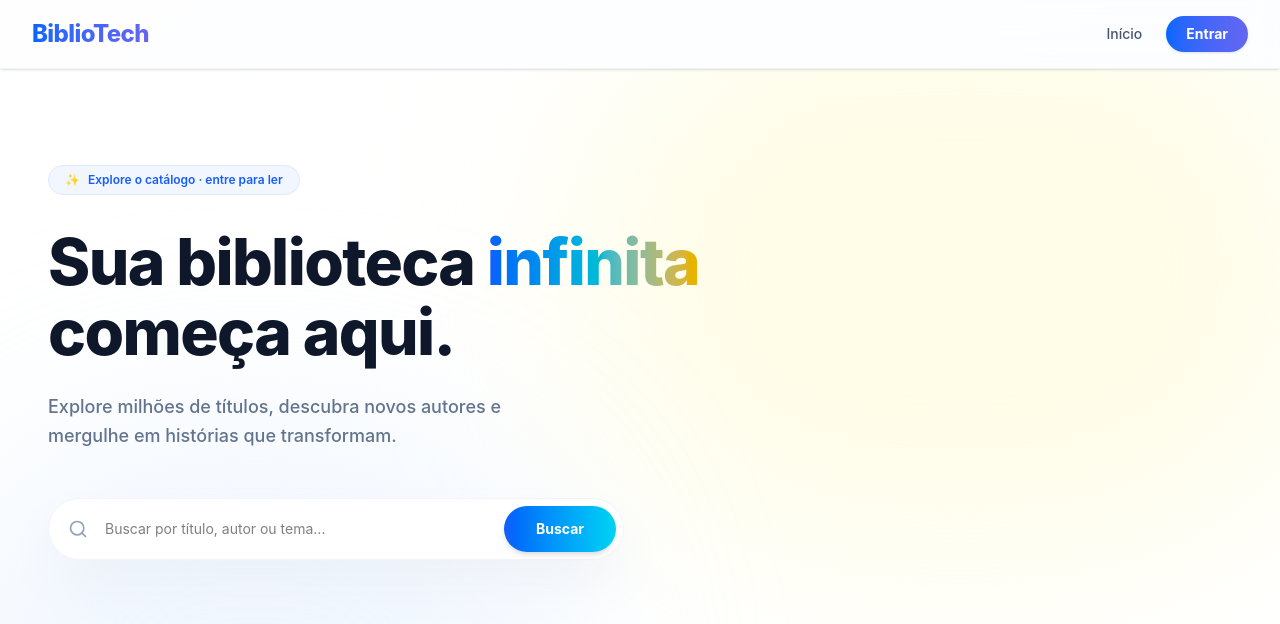
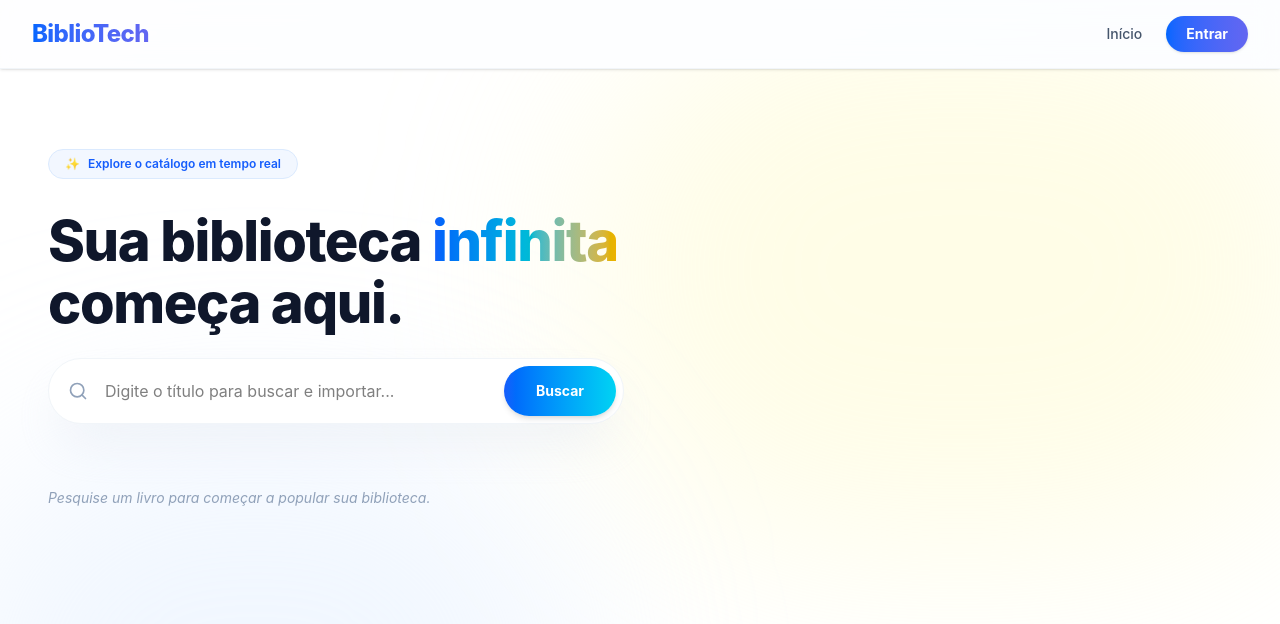
Before and after one commit to Rosy201/biblioteca_publica, a React app in the folder FrontEnd/: page / in a window 1280 px wide. Shown: the top 624 px of the page. Built offline with nearby package versions, Linux system fonts and the light colour scheme; the HTML template or start-up script is replaced by a standard one.

Commit message:
Configurando a Api da GoogleLivros para buscar os livros e salvar

```diff
--- a/FrontEnd/src/pages/LandingPage.jsx
+++ b/FrontEnd/src/pages/LandingPage.jsx
@@ -1,51 +1,123 @@
-import React from 'react';
-import { Search, BookOpen } from 'lucide-react'; // Instale com: npm install lucide-react
+import React, { useState } from 'react';
+import { Search, BookOpen, Loader2, ExternalLink } from 'lucide-react';
 
 export default function LandingPage() {
+  const [busca, setBusca] = useState('');
+  const [livros, setLivros] = useState([]); // Estado para armazenar os livros encontrados
+  const [carregando, setCarregando] = useState(false);
+
+  const handleBuscar = async () => {
+    if (!busca.trim()) return;
+
+    setCarregando(true);
+    try {
+      // Faz a chamada para o seu endpoint de importação
+      const response = await fetch(`http://localhost:8080/api/livros/importar?titulo=${encodeURIComponent(busca)}`, {
+        method: 'POST',
+      });
+
+      if (response.ok) {
+        const novoLivro = await response.json();
+
+        // Adicionamos o novo livro importado à nossa lista na tela
+        // Usamos um Set ou verificação para não repetir o mesmo livro na lista visual
+        setLivros(prev => [novoLivro, ...prev]);
+        setBusca('');
+      } else {
+        alert("Livro não encontrado ou erro na importação.");
+      }
+    } catch (error) {
+      console.error("Erro:", error);
+      alert("Erro ao conectar com o backend.");
+    } finally {
+      setCarregando(false);
+    }
+  };
+
   return (
     <div className="relative min-h-screen bg-white overflow-hidden font-sans">
 
-
+      {/* Background Decorativo */}
       <div className="absolute inset-0 z-0">
         <div className="absolute top-[-10%] right-[-5%] w-[60%] h-[70%] rounded-full bg-yellow-100/40 blur-[100px]" />
         <div className="absolute bottom-[-5%] left-[-5%] w-[50%] h-[60%] rounded-full bg-blue-100/40 blur-[100px]" />
       </div>
 
+      <main className="relative z-10 max-w-7xl mx-auto px-12 pt-20 pb-20">
+        <div className="max-w-4xl text-left">
 
-      {/* Conteúdo Principal */}
-      <main className="relative z-10 max-w-7xl mx-auto px-12 pt-24 pb-20">
-        <div className="max-w-2xl text-left">
-
-          {/* Tag Pequena */}
           <div className="inline-flex items-center gap-2 bg-blue-50/80 border border-blue-100 text-blue-600 px-4 py-1.5 rounded-full text-xs font-semibold mb-8">
-            <span className="text-blue-400">✨</span> Explore o catálogo · entre para ler
+            <span className="text-blue-400">✨</span> Explore o catálogo em tempo real
           </div>
 
-          {/* Título Principal */}
-          <h1 className="text-[64px] font-extrabold text-slate-900 leading-[1.1] mb-6 tracking-tight">
+          <h1 className="text-[56px] font-extrabold text-slate-900 leading-[1.1] mb-6 tracking-tight">
             Sua biblioteca <span className="bg-clip-text text-transparent bg-gradient-to-r from-blue-600 via-cyan-500 to-yellow-500">infinita</span>
             <br /> começa aqui.
           </h1>
 
-          {/* Subtítulo */}
-          <p className="text-lg text-slate-500 mb-12 max-w-lg leading-relaxed font-medium">
-            Explore milhões de títulos, descubra novos autores e mergulhe em histórias que transformam.
-          </p>
-
-          {/* Barra de Busca (Exatamente como na imagem) */}
-          <div className="relative max-w-xl group">
+          {/* Barra de Busca */}
+          <div className="relative max-w-xl group mb-16">
             <div className="absolute inset-y-0 left-5 flex items-center pointer-events-none">
               <Search className="h-5 w-5 text-slate-400" />
             </div>
             <input
               type="text"
-              placeholder="Buscar por título, autor ou tema..."
-              className="w-full pl-14 pr-32 py-5 bg-white border border-slate-100 rounded-full shadow-2xl shadow-slate-200/60 focus:outline-none focus:ring-2 focus:ring-blue-500/10 focus:border-blue-200 transition-all text-sm"
+              value={busca}
+              onChange={(e) => setBusca(e.target.value)}
+              onKeyDown={(e) => e.key === 'Enter' && handleBuscar()}
+              placeholder="Digite o título para buscar e importar..."
+              className="w-full pl-14 pr-32 py-5 bg-white border border-slate-100 rounded-full shadow-2xl shadow-slate-200/60 focus:outline-none focus:ring-2 focus:ring-blue-500/10 transition-all"
             />
-            <button className="absolute right-2 top-2 bottom-2 bg-gradient-to-r from-blue-600 to-cyan-400 text-white px-8 rounded-full font-bold text-sm shadow-md hover:brightness-105 transition-all">
-              Buscar
+            <button
+              onClick={handleBuscar}
+              disabled={carregando}
+              className="absolute right-2 top-2 bottom-2 bg-gradient-to-r from-blue-600 to-cyan-400 text-white px-8 rounded-full font-bold text-sm shadow-md flex items-center gap-2"
+            >
+              {carregando ? <Loader2 className="w-4 h-4 animate-spin" /> : 'Buscar'}
             </button>
           </div>
+
+          {/* Grid de Resultados (Cards) */}
+          <div className="grid grid-cols-1 md:grid-cols-2 lg:grid-cols-3 gap-6">
+            {livros.map((livro, index) => (
+              <div
+                key={index}
+                className="bg-white/70 backdrop-blur-md border border-slate-100 p-5 rounded-3xl shadow-xl shadow-slate-200/50 hover:scale-[1.02] transition-all group"
+              >
+                <div className="h-40 w-full bg-slate-100 rounded-2xl mb-4 overflow-hidden relative">
+                   {/* Se o seu LivroResponse tiver a URL da imagem da capa, coloque aqui no src */}
+                   <div className="absolute inset-0 flex items-center justify-center text-slate-300">
+                      <BookOpen size={48} />
+                   </div>
+                </div>
+
+                <h3 className="font-bold text-slate-900 text-lg line-clamp-1 mb-1">
+                  {livro.titulo}
+                </h3>
+                <p className="text-slate-500 text-sm mb-4 font-medium">
+                  {livro.autor}
+                </p>
+
+                <div className="flex items-center justify-between mt-auto">
+                  <span className="text-[10px] font-bold bg-blue-50 text-blue-600 px-2.5 py-1 rounded-lg uppercase tracking-wider">
+                    {livro.categoria || 'Geral'}
+                  </span>
+                  <a
+                    href={livro.urlConteudo}
+                    target="_blank"
+                    rel="noreferrer"
+                    className="text-slate-400 hover:text-blue-600 transition-colors"
+                  >
+                    <ExternalLink size={18} />
+                  </a>
+                </div>
+              </div>
+            ))}
+          </div>
+
+          {livros.length === 0 && !carregando && (
+            <p className="text-slate-400 italic text-sm">Pesquise um livro para começar a popular sua biblioteca.</p>
+          )}
         </div>
       </main>
     </div>
```
Also changed, not shown: 2 other files (tests, documents, lock files or other folders).
